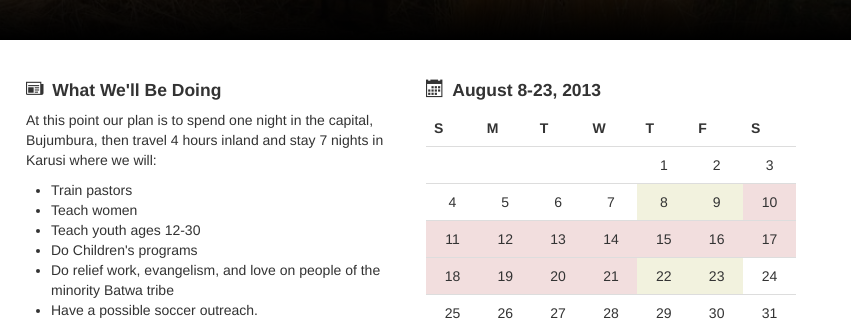
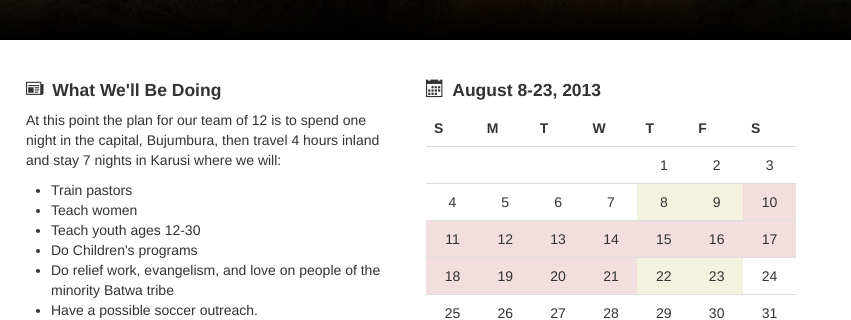
Before and after one commit to philtr/burundi, a plain HTML site: page index.html in a window 1280 px wide. Shown: the part 424-744 px from the top of the page, 429-1280 px from the left. Drawn offline with Linux system fonts and the light colour scheme.

Commit message:
Update index.html

```diff
--- a/index.html
+++ b/index.html
@@ -45,7 +45,7 @@
       <div class='span4'>
           <h4 class='iconghana-newspaper'>What We'll Be Doing</h4>
           <p>
-            At this point our plan is to spend one night in the capital, Bujumbura, then travel 4 hours inland
+            At this point the plan for our team of 12 is to spend one night in the capital, Bujumbura, then travel 4 hours inland
             and stay 7 nights in Karusi where we will:
           </p>
           <ul>
```
